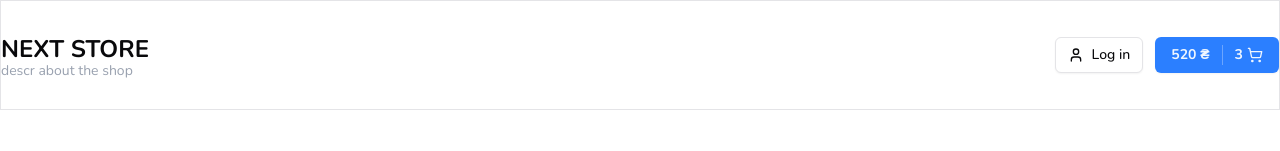
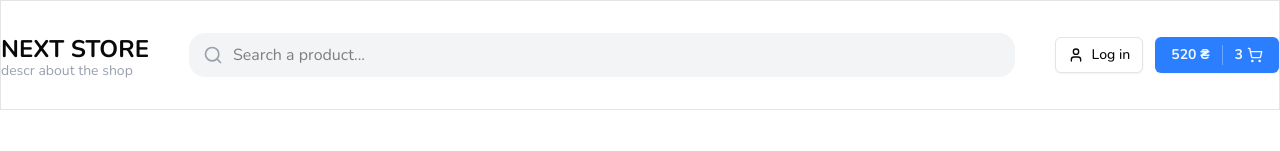
Before and after one commit to yakovmanit/next-store, a Next.js app: page / in a window 1280 px wide. Shown: the top 151 px of the page. Built offline with nearby package versions, Linux system fonts and the light colour scheme.

Commit message:
header: add search-input layout

```diff
--- a/app/api/products/search/route.ts
+++ b/app/api/products/search/route.ts
@@ -11,6 +11,7 @@
         mode: 'insensitive',
       },
     },
+    take: 5,
   });
 
   return NextResponse.json(products);
--- a/components/shared/header.tsx
+++ b/components/shared/header.tsx
@@ -1,6 +1,6 @@
 import React from 'react';
 import {cn} from "@/lib/utils";
-import {Container} from "@/components/shared/";
+import {Container, SearchInput} from "@/components/shared/";
 import Link from "next/link";
 import {Button} from "@/components/ui";
 import {ArrowRight, ShoppingCart, User} from "lucide-react";
@@ -20,6 +20,11 @@
             <Link href={"/"} className="text-2xl uppercase font-bold">Next Store</Link>
             <p className="text-sm text-gray-400 leading-3">descr about the shop</p>
           </div>
+        </div>
+
+        {/* Search */}
+        <div className="mx-10 flex-1">
+          <SearchInput />
         </div>
 
         {/* Right part */}
--- a/components/shared/index.ts
+++ b/components/shared/index.ts
@@ -8,3 +8,4 @@
 export { FilterCheckbox } from './filter-checkbox';
 export { RangeSlider } from './range-slider';
 export { CheckboxFiltersGroup } from './checkbox-filters-group';
+export { SearchInput } from './search-input';
--- /dev/null
+++ b/components/shared/search-input.tsx
@@ -0,0 +1,53 @@
+"use client";
+
+import { cn } from '@/lib/utils';
+import React, {useRef, useState} from 'react';
+import {Search} from "lucide-react";
+import {useClickAway} from "react-use";
+import Link from 'next/link';
+
+interface Props {
+  className?: string;
+}
+
+export const SearchInput: React.FC<Props> = ({ className }) => {
+  const [focused, setFocused] = useState(false);
+  const ref = useRef(null);
+
+  useClickAway(ref, () => {
+    setFocused(false);
+  })
+
+  return (
+    <>
+      {focused && <div className="fixed top-0 left-0 bottom-0 right-0 bg-black/50 z-30" />}
+      <div
+        ref={ref}
+        className={cn('flex rounded-2xl flex-1 justify-between relative h-11 z-30', className)}
+      >
+        <Search className="absolute top-1/2 translate-y-[-50%] left-3 h-5 text-gray-400" />
+        <input
+          className="rounded-2xl outline-none w-full bg-gray-100 pl-11"
+          type="text"
+          placeholder="Search a product..."
+          onFocus={() => setFocused(true)}
+        />
+
+        <div
+          className={cn(
+            'absolute w-full bg-white rounded-xl py-2 top-14 shadow-md transition-all duration-200 invisible opacity-0 z-30',
+            focused && 'visible opacity-100 top-12',
+          )}>
+          <Link
+            href={'/'}
+            className="flex items-center gap-3 w-full px-3 py-2 hover:bg-primary/10"
+          >
+            <img className="rounded-sm h-8 w-8 object-cover" src='https://www.elitecoffee.od.ua/wp-content/uploads/2023/05/SUMMER-1-KG.png' alt='Product 1' />
+            <span>Item</span>
+          </Link>
+        </div>
+
+      </div>
+    </>
+  );
+};
--- a/prisma/seed.ts
+++ b/prisma/seed.ts
@@ -21,7 +21,7 @@
 
   const product1 = await prisma.product.create({
     data: {
-      id: 10,
+      id: 4,
       name: 'Drip Set 1',
       imageUrl : 'https://foundation-images.fra1.cdn.digitaloceanspaces.com/ua/uploads/goods/uji6v8VAk2FKS4YMOWPOxoo598J4qXjym4Wf15ic.png',
       categoryId: 4,
@@ -33,7 +33,7 @@
 
   const product2 = await prisma.product.create({
     data: {
-      id: 11,
+      id: 5,
       name: 'Drip Set 2',
       imageUrl : 'https://content2.rozetka.com.ua/goods/images/big_tile/522736254.png',
       categoryId: 4,
@@ -45,7 +45,7 @@
 
   const product3 = await prisma.product.create({
     data: {
-      id: 12,
+      id: 6,
       name: 'Drip Set 3',
       imageUrl : 'https://encrypted-tbn0.gstatic.com/images?q=tbn:ANd9GcTCDu2NHUF8gNbcZuXqf3KP_TY3-yRdp8X17A&s',
       categoryId: 4,
@@ -159,13 +159,13 @@
 
 // Delete all data from DB
 async function down() {
+  await prisma.cartItem.deleteMany({});
+  await prisma.cart.deleteMany({});
   await prisma.productItem.deleteMany({});
   await prisma.product.deleteMany({});
   await prisma.ingredient.deleteMany({});
   await prisma.category.deleteMany({});
   await prisma.user.deleteMany({});
-  await prisma.cart.deleteMany({});
-  await prisma.cartItem.deleteMany({});
 }
 
 async function main() {
```
